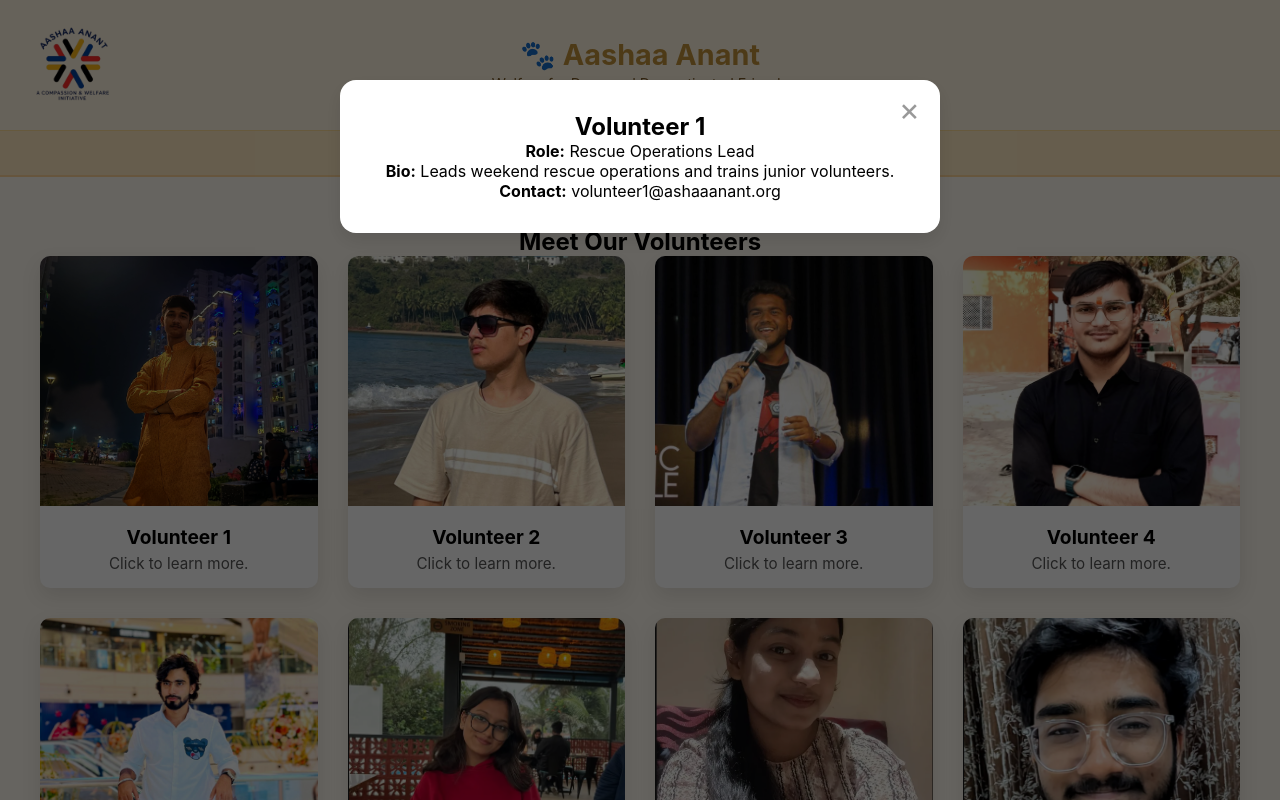
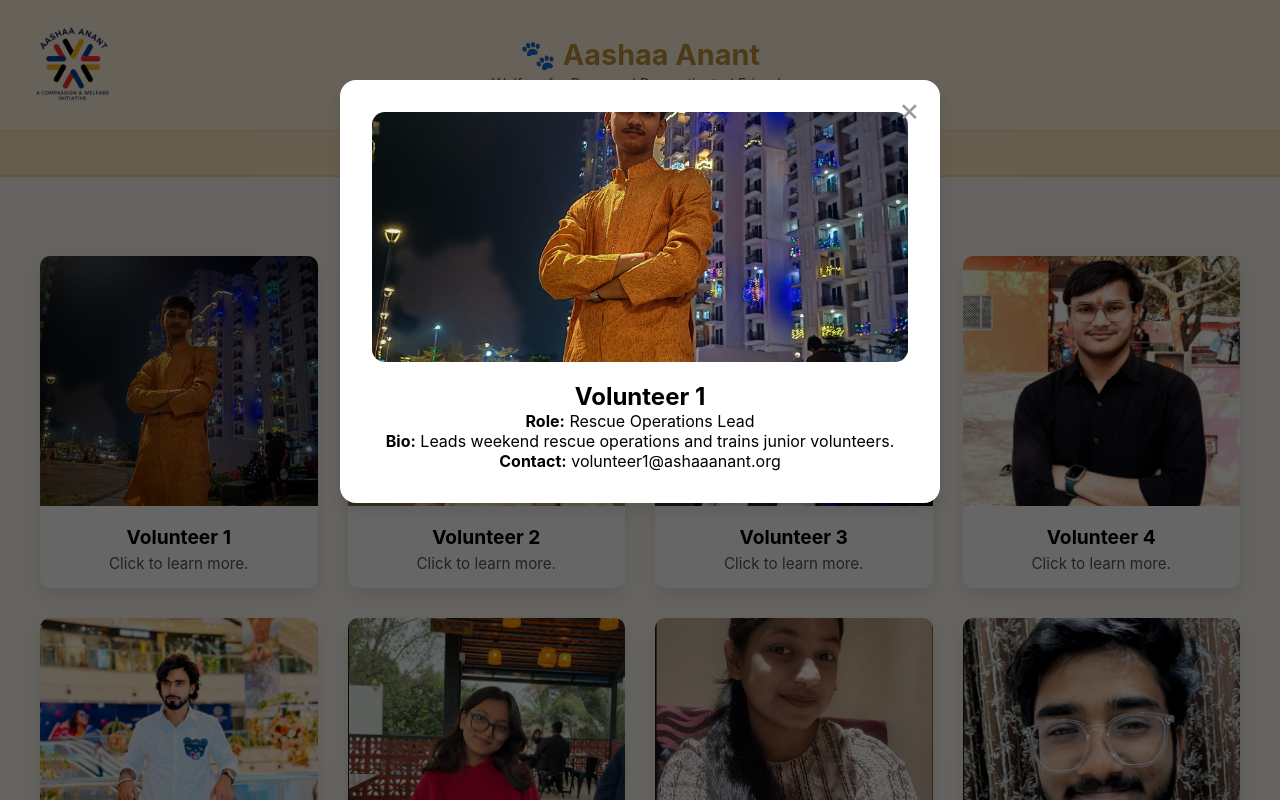
Before and after one commit to ReevuChatterjee/AshaaAnant, a Django app: page /volunteer/ in a window 1280 px wide, after a click that opens the changed part. Run offline with Django 5.2, Linux system fonts and the light colour scheme; parts of the project's set-up code (start-up, migrations or seed data) failed here and were passed over.

Commit message:
changes 12

```diff
--- a/Templates/volunteer.html
+++ b/Templates/volunteer.html
@@ -52,6 +52,7 @@
         <div id="modal1" class="modal">
           <div class="modal-content">
             <span class="close" onclick="closeModal('modal1')">&times;</span>
+            <img src="{% static 'volunteers/vol1.jpg' %}" alt="Volunteer 1" class="modal-img" />
             <h2>Volunteer 1</h2>
             <p><strong>Role:</strong> Rescue Operations Lead</p>
             <p><strong>Bio:</strong> Leads weekend rescue operations and trains junior volunteers.</p>
@@ -70,6 +71,7 @@
         <div id="modal2" class="modal">
           <div class="modal-content">
             <span class="close" onclick="closeModal('modal2')">&times;</span>
+            <img src="{% static 'volunteers/vol2.jpg' %}" alt="Volunteer 1" class="modal-img" />
             <h2>Volunteer 2</h2>
             <p><strong>Role:</strong> Foster Care Manager</p>
             <p><strong>Bio:</strong> Cares for puppies and senior dogs awaiting adoption.</p>
@@ -88,6 +90,7 @@
         <div id="modal3" class="modal">
           <div class="modal-content">
             <span class="close" onclick="closeModal('modal3')">&times;</span>
+            <img src="{% static 'volunteers/vol3.jpg' %}" alt="Volunteer 1" class="modal-img" />
             <h2>Volunteer 3</h2>
             <p><strong>Role:</strong> Medical Support</p>
             <p><strong>Bio:</strong> Assists with basic medical care and vaccinations.</p>
@@ -106,6 +109,7 @@
         <div id="modal4" class="modal">
           <div class="modal-content">
             <span class="close" onclick="closeModal('modal4')">&times;</span>
+            <img src="{% static 'volunteers/vol4.jpg' %}" alt="Volunteer 1" class="modal-img" />
             <h2>Volunteer 4</h2>
             <p><strong>Role:</strong> Adoption Coordinator</p>
             <p><strong>Bio:</strong> Manages adoption paperwork and matches animals to families.</p>
@@ -124,6 +128,7 @@
         <div id="modal5" class="modal">
           <div class="modal-content">
             <span class="close" onclick="closeModal('modal5')">&times;</span>
+            <img src="{% static 'volunteers/vol5.jpg' %}" alt="Volunteer 1" class="modal-img" />
             <h2>Volunteer 5</h2>
             <p><strong>Role:</strong> Social Media Manager</p>
             <p><strong>Bio:</strong> Shares updates, adoption stories, and rescue cases online.</p>
@@ -142,6 +147,7 @@
         <div id="modal6" class="modal">
           <div class="modal-content">
             <span class="close" onclick="closeModal('modal6')">&times;</span>
+            <img src="{% static 'volunteers/vol6.jpg' %}" alt="Volunteer 1" class="modal-img" />
             <h2>Volunteer 6</h2>
             <p><strong>Role:</strong> Street Feeder</p>
             <p><strong>Bio:</strong> Feeds over 30 dogs every morning before work.</p>
@@ -160,6 +166,7 @@
         <div id="modal7" class="modal">
           <div class="modal-content">
             <span class="close" onclick="closeModal('modal7')">&times;</span>
+            <img src="{% static 'volunteers/vol7  .jpg' %}" alt="Volunteer 1" class="modal-img" />
             <h2>Volunteer 7</h2>
             <p><strong>Role:</strong> Event Coordinator</p>
             <p><strong>Bio:</strong> Hosts community drives and awareness campaigns.</p>
@@ -178,6 +185,7 @@
         <div id="modal8" class="modal">
           <div class="modal-content">
             <span class="close" onclick="closeModal('modal8')">&times;</span>
+            <img src="{% static 'volunteers/vol8.jpg' %}" alt="Volunteer 1" class="modal-img" />
             <h2>Volunteer 8</h2>
             <p><strong>Role:</strong> Fundraising Volunteer</p>
             <p><strong>Bio:</strong> Connects with donors and helps maintain transparency.</p>
@@ -196,6 +204,7 @@
         <div id="modal9" class="modal">
           <div class="modal-content">
             <span class="close" onclick="closeModal('modal9')">&times;</span>
+            <img src="{% static 'volunteers/vol9.jpg' %}" alt="Volunteer 1" class="modal-img" />
             <h2>Volunteer 9</h2>
             <p><strong>Role:</strong> Admin Support</p>
             <p><strong>Bio:</strong> Handles registrations and backend admin work.</p>
@@ -214,6 +223,7 @@
         <div id="modal10" class="modal">
           <div class="modal-content">
             <span class="close" onclick="closeModal('modal10')">&times;</span>
+            <img src="{% static 'volunteers/vol10.jpg' %}" alt="Volunteer 1" class="modal-img" />
             <h2>Volunteer 10</h2>
             <p><strong>Role:</strong> Photography & Media</p>
             <p><strong>Bio:</strong> Captures rescue journeys and adoption success stories.</p>
@@ -232,6 +242,7 @@
         <div id="modal11" class="modal">
           <div class="modal-content">
             <span class="close" onclick="closeModal('modal11')">&times;</span>
+            <img src="{% static 'volunteers/vol11.jpg' %}" alt="Volunteer 1" class="modal-img" />
             <h2>Volunteer 11</h2>
             <p><strong>Role:</strong> Kennel Caretaker</p>
             <p><strong>Bio:</strong> Maintains hygiene and schedules feeding routines.</p>
--- a/static/css/volunteer.css
+++ b/static/css/volunteer.css
@@ -191,3 +191,11 @@ body {
   from { opacity: 0; transform: scale(0.95); }
   to { opacity: 1; transform: scale(1); }
 }
+
+.modal-img {
+  width: 100%;
+  height: 250px;
+  object-fit: cover;
+  border-radius: 0.8rem;
+  margin-bottom: 1rem;
+}
```
